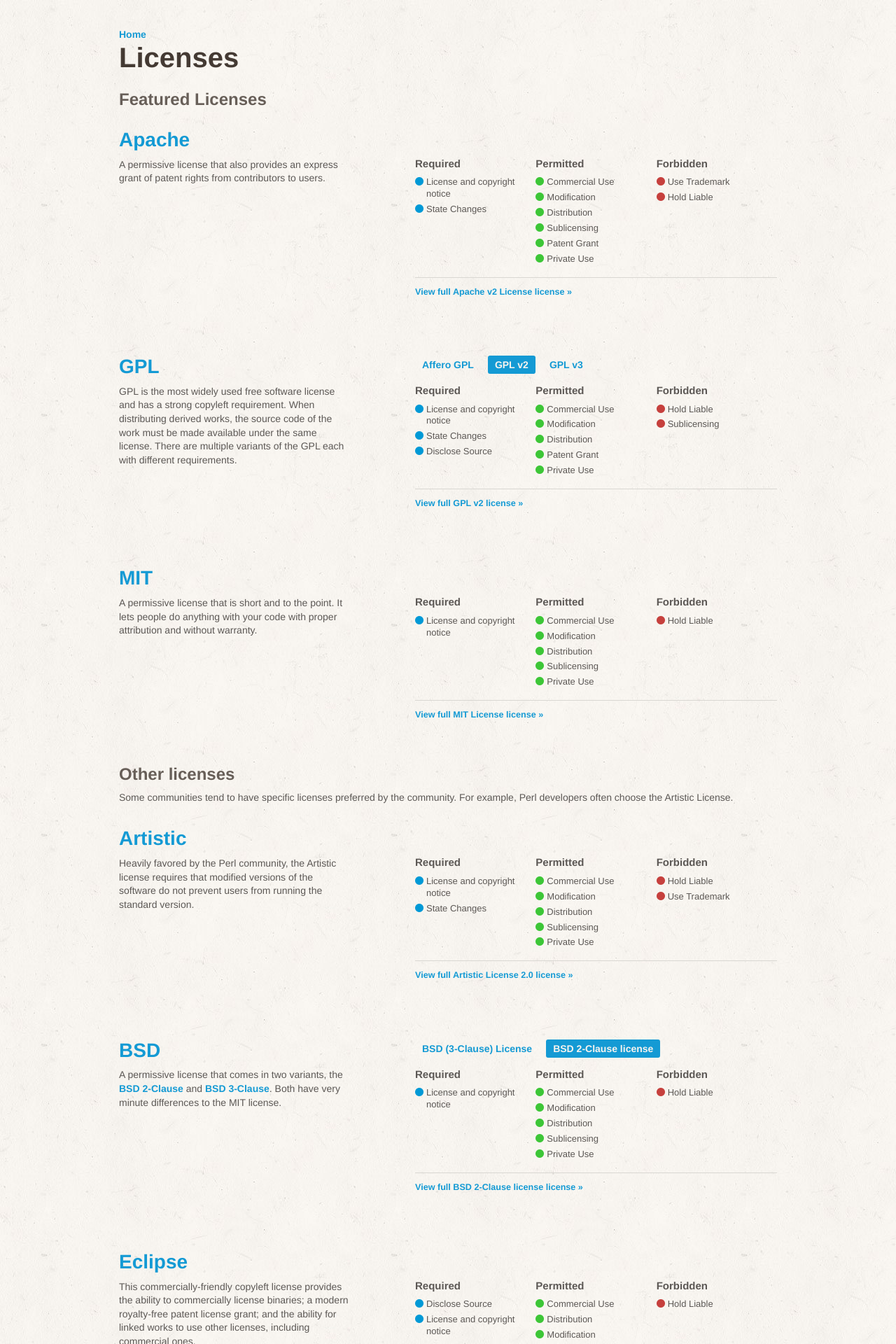
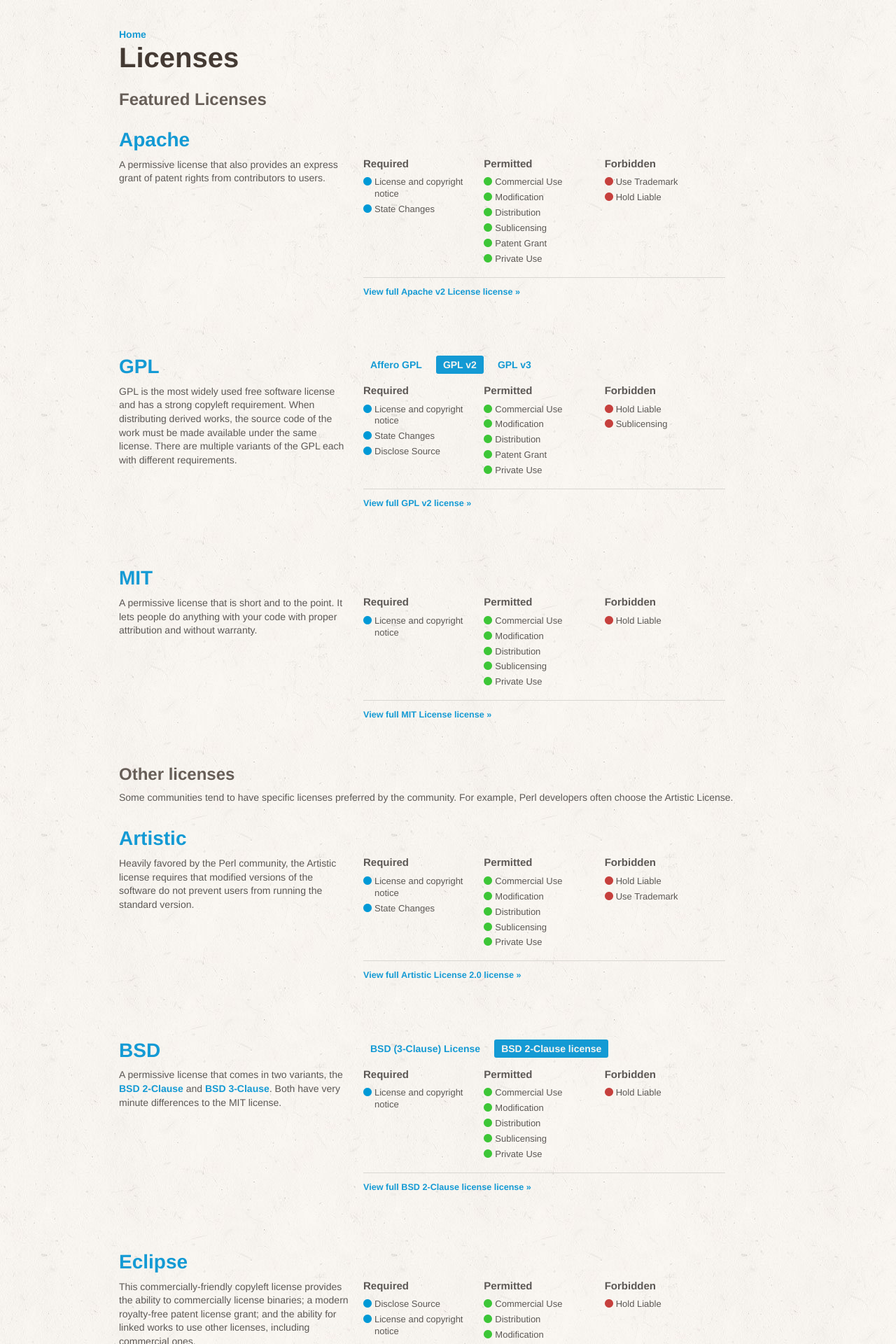
Before and after one commit to github/choosealicense.com, a Jekyll site: the page built from licenses.html, in a window 1280 px wide. Shown: the top 1920 px of the page at 70% size. Built offline with Jekyll 4.4.1, drawn with Linux system fonts in a browser that asks for light colours; some web fonts are replaced.

Commit message:
reduce spacing between description and details

```diff
--- a/css/application.css
+++ b/css/application.css
@@ -240,8 +240,9 @@
 }
 
 .license-details {
-  float: right;
+  float: left;
   width: 55%;
+  padding-left: 20px;
 }
 
 .license-variations {
```
